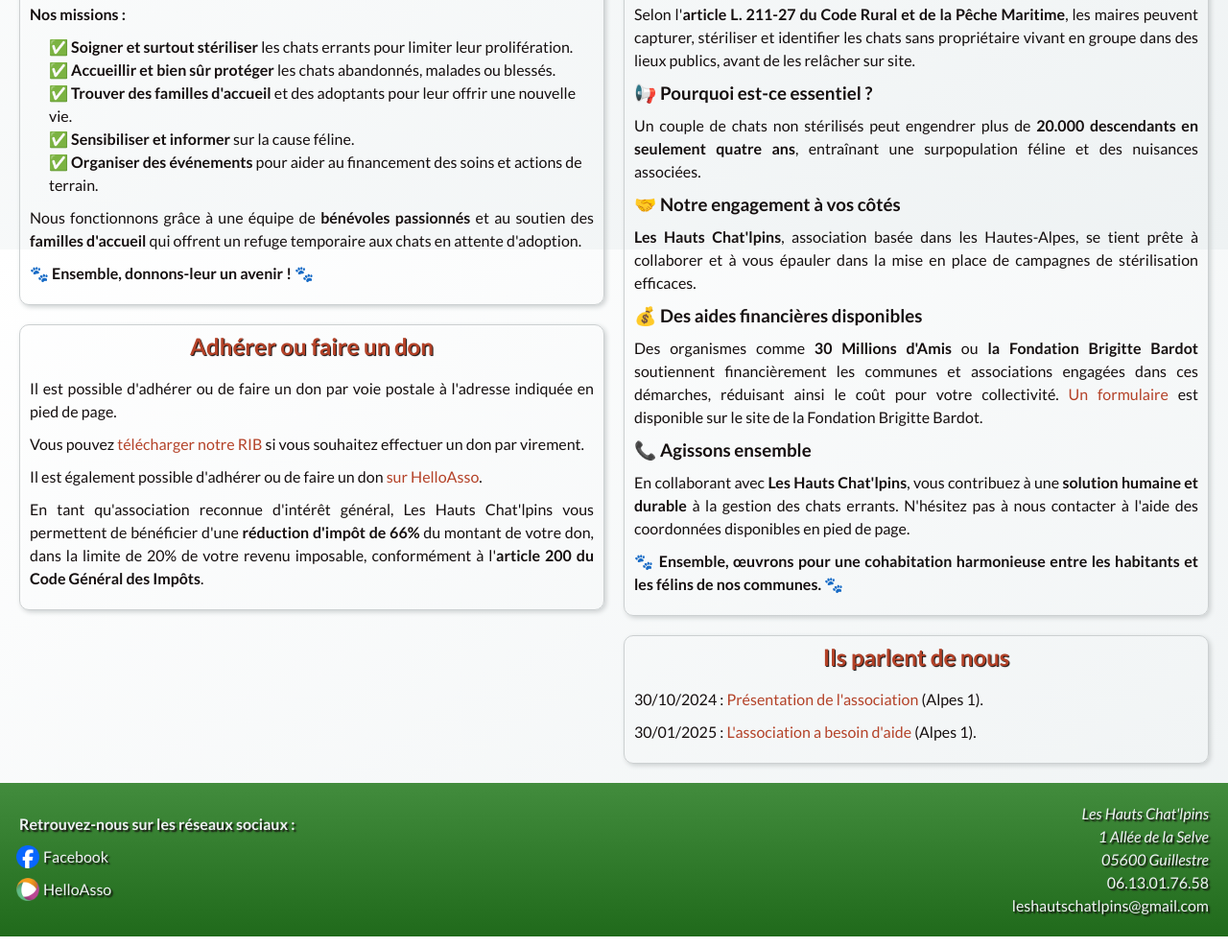
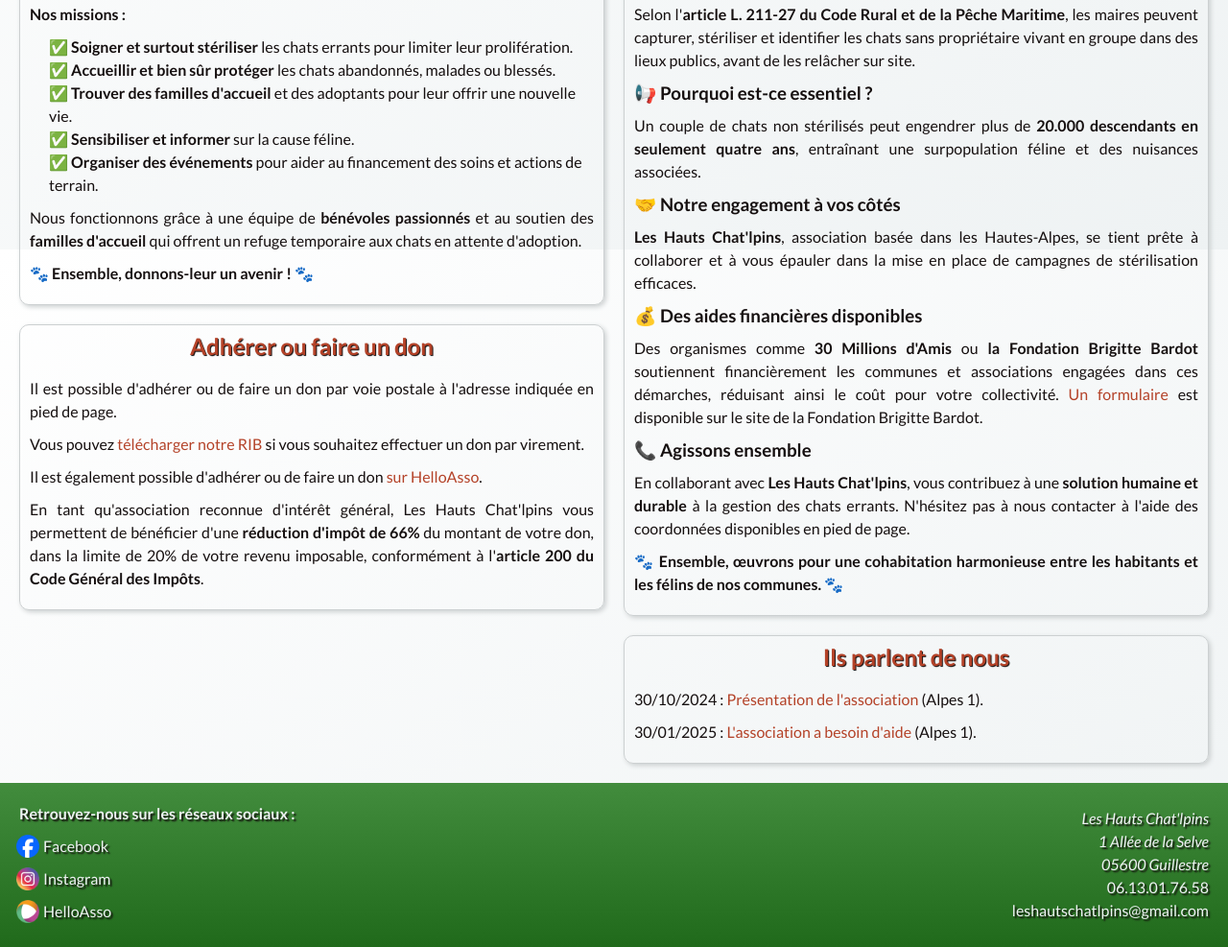
Before and after one commit to MickaelDutfoy/les_hauts_chatlpins, a plain HTML site: page index.html in a window 1280 px wide. Shown: the part 540-1527 px from the top of the page at 96% size. Drawn offline with Linux system fonts and the light colour scheme; a web font is replaced by a local one.

Commit message:
Lien Insta

```diff
--- a/index.html
+++ b/index.html
@@ -93,6 +93,7 @@
         </article>
         <article class="don">
             <h2>Adhérer ou faire un don</h2>
+            <!-- <iframe id="haWidget" allowtransparency="true" scrolling="auto" src="https://www.helloasso.com/associations/les-hauts-chat-lpins/adhesions/formulaire-d-adhesion/widget" style="width: 100%; height: 750px; border: none;"></iframe> -->
             <p>Il est possible d'adhérer ou de faire un don par voie postale à l'adresse indiquée en pied de page.</p>
             <p>Vous pouvez <a href="doc/RIB.pdf" target="_blank">télécharger notre RIB</a> si vous souhaitez effectuer un don par virement.</p>
             <p>Il est également possible d'adhérer ou de faire un don <a href="https://www.helloasso.com/associations/les-hauts-chat-lpins" target="_blank">sur HelloAsso</a>.</p>
@@ -110,7 +111,8 @@
             <nav class="social-menu">
                 <ul>
                     <li><a href="https://www.facebook.com/leshautschatlpins/" target="_blank"><img src="img/FB.png" alt="Logo Facebook"> Facebook</a></li>
-                    <li><a href="https://www.helloasso.com/associations/les-hauts-chat-lpins" target="_blank"><img src="img/HA.png" alt=""> HelloAsso</a></li>
+                    <li><a href="https://www.instagram.com/les_hauts_chatlpins/" target="_blank"><img src="img/insta.png" alt="Logo HelloAsso"> Instagram</a></li>
+                    <li><a href="https://www.helloasso.com/associations/les-hauts-chat-lpins" target="_blank"><img src="img/HA.png" alt="Logo Instagram"> HelloAsso</a></li>
                 </ul>
             </nav>
         </div>
```
Also changed, not shown: adopter.html (+2 -1 lines), contact.html (+2 -1 lines), merci.html (+2 -1 lines), soutenir.html (+2 -1 lines), img/insta.png (added), 1 other file.
